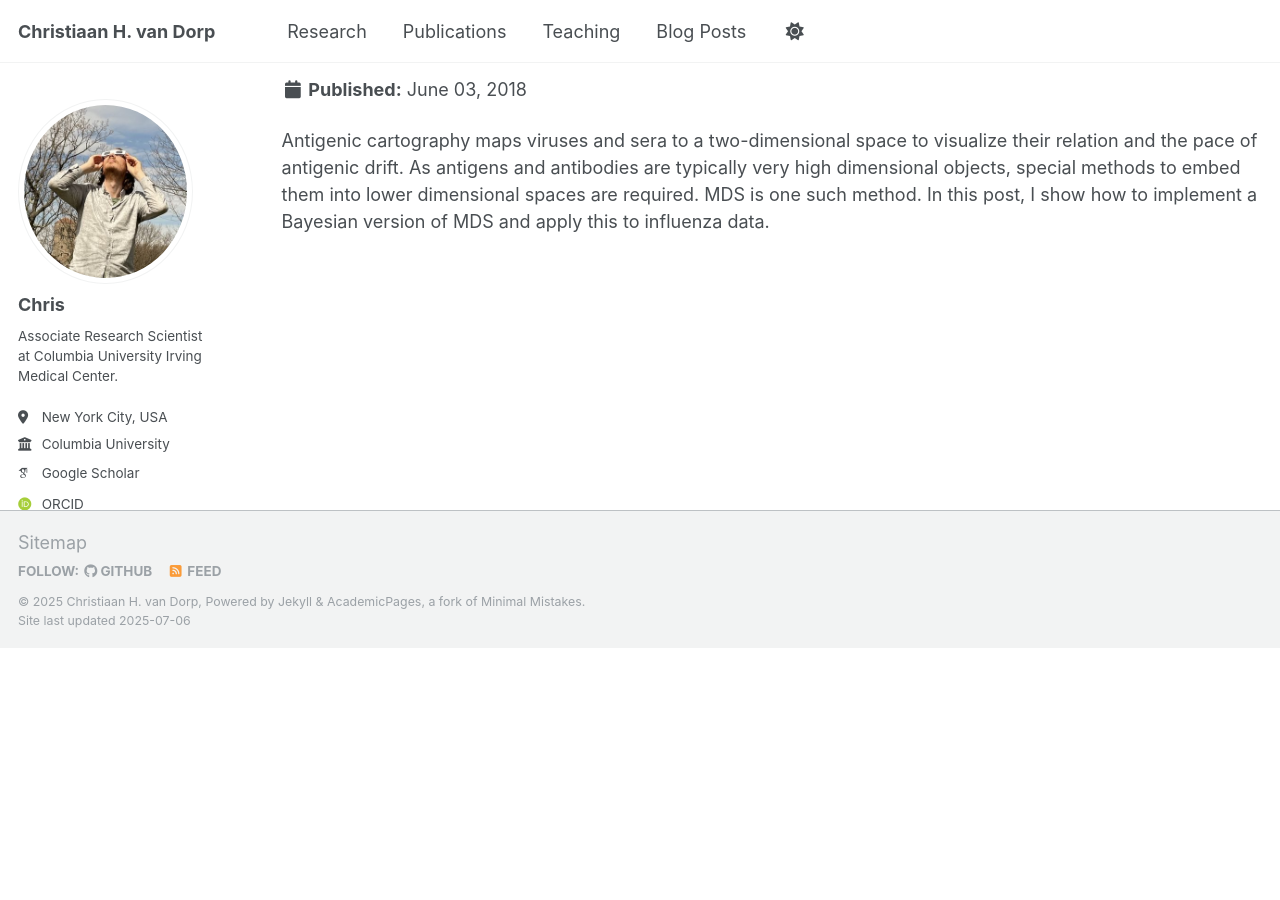
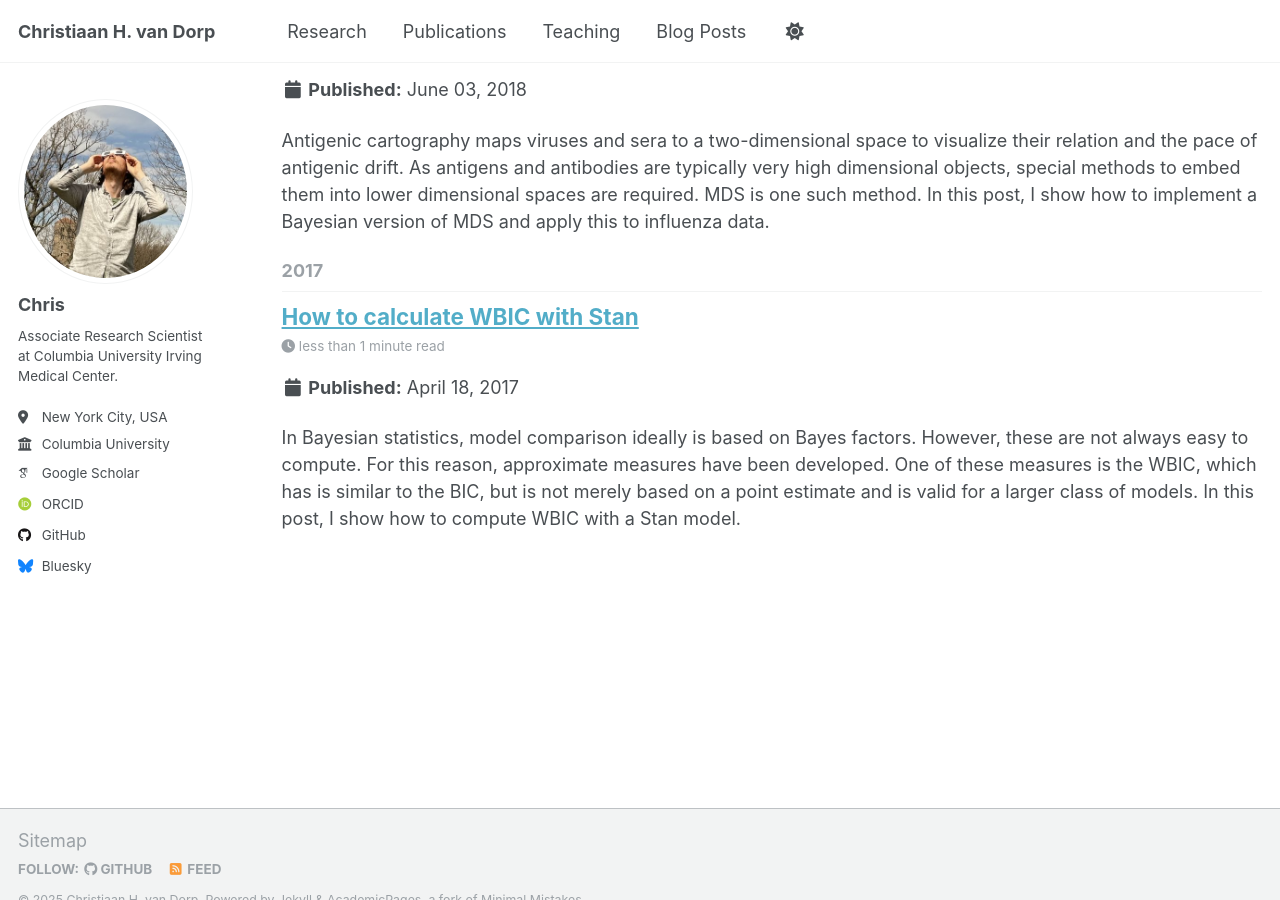
Before and after one commit to chvandorp/chvandorp.github.io, a Jekyll site: the page built from _pages/year-archive.html, in a window 1280 px wide and 900 px high, scrolled down 880 px. Built offline with Jekyll 4.4.1, drawn with Linux system fonts in a browser that asks for light colours; some web fonts are replaced; before the commit the page ends 1528 px from its top, so only the background shows below that; some of the changed text lies outside the part shown.

Commit message:
added blog wbic

```diff
--- a/_pages/year-archive.html
+++ b/_pages/year-archive.html
@@ -8,7 +8,8 @@ redirect_from:
 ---
 
 I've been using <i>blogger</i> to write my blog posts for a while now.
-I started a blog together with a colleague when I was working at the Theoretical Biology group at Utrecht University.
+I started a blog together with my colleague Sandro when we were working at the
+Theoretical Biology group at Utrecht University.
 Our office was Z533, which is why we called our blog <a href="https://tbz533.blogspot.com">TBZ533</a>.
 I've listed some more popular or interesting posts from this blog below.
 
--- /dev/null
+++ b/_posts/2017-04-18-wbic-stan.md
@@ -0,0 +1,17 @@
+---
+title: ' How to calculate WBIC with Stan'
+date: 2017-04-18
+permalink: /posts/2017/04/wbic-stan/
+tags:
+  - Stan
+  - WBIC
+  - BIC
+---
+
+In Bayesian statistics, model comparison ideally is based on Bayes factors.
+However, these are not always easy to compute. For this reason,
+approximate measures have been developed. One of these measures is the WBIC, which
+has is similar to the BIC, but is not merely based on a point estimate and is valid for
+a larger class of models. In this post, I show how to compute WBIC with a Stan model.
+
+The post is hosted on my [tbz533 blog](https://tbz533.blogspot.com/2017/04/how-to-calculate-wbic-with-stan.html)
```
